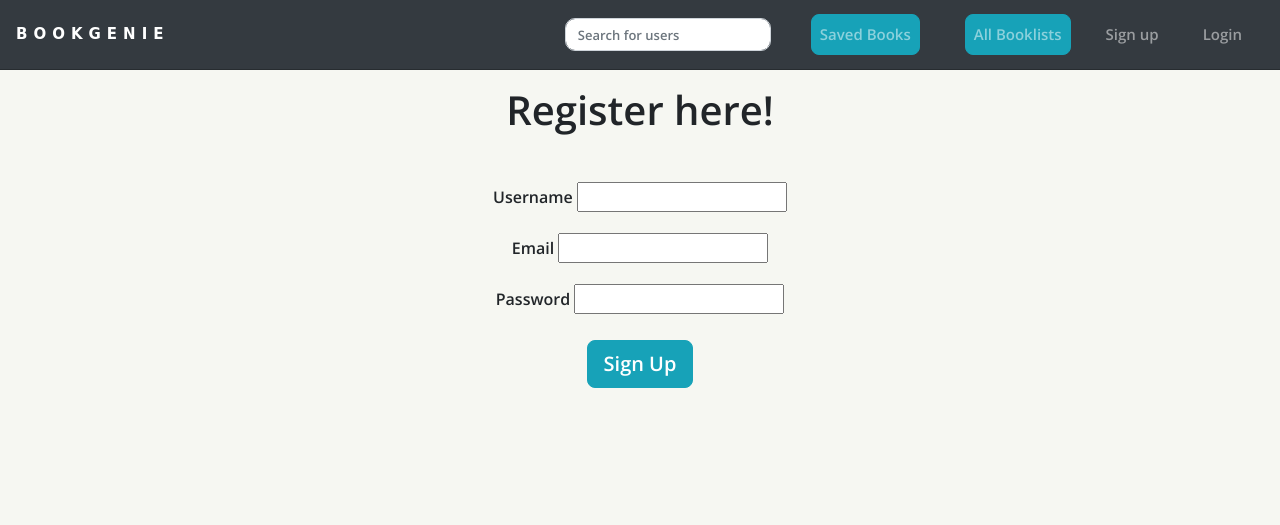
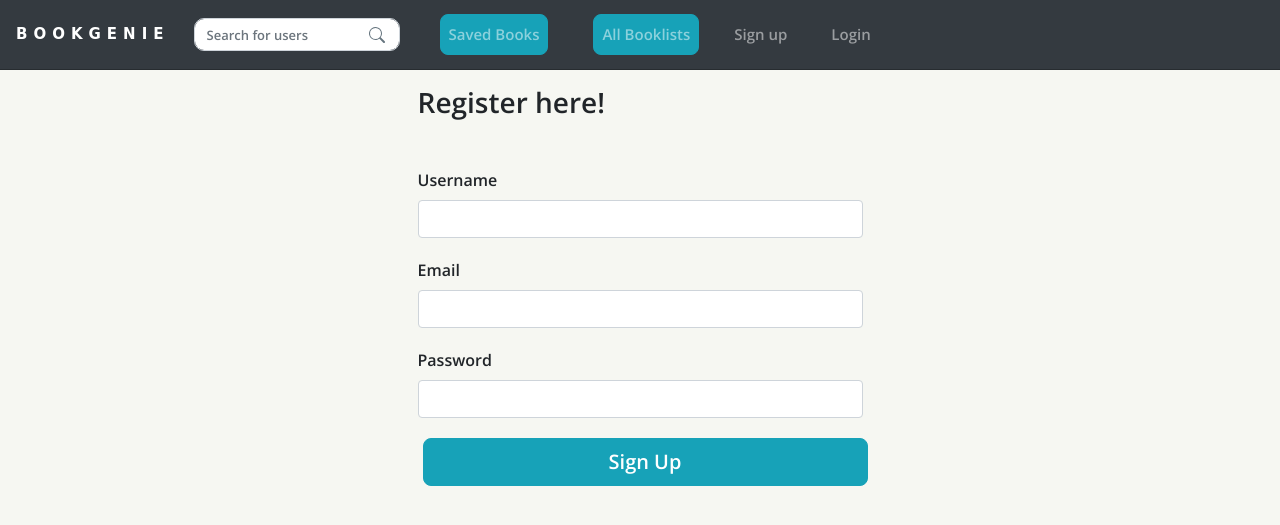
Before and after one commit to ShaheenKhan99/Capstone-1, a Flask app: page /signup in a window 1280 px wide. Shown: the top 525 px of the page. Run offline with Flask 2, Linux system fonts and the light colour scheme; some libraries are stand-ins or nearby versions; some web fonts are replaced.

Commit message:
modified styles

```diff
--- a/forms.py
+++ b/forms.py
@@ -24,7 +24,7 @@ class EditUserForm(FlaskForm):
 class LoginForm(FlaskForm):
     """User login form"""
 
-    username = StringField("Username: ", validators=[DataRequired(), Length(max=30)])
+    username = StringField("Username: ", validators=[DataRequired()])
     password = PasswordField("Password: ", validators=[DataRequired()])
 
 ##########################################################################
@@ -40,7 +40,7 @@ class AddReviewForm(FlaskForm):
     """Form for creating review for book in database"""
 
     summary = TextAreaField("Summary", validators=[DataRequired()])
-    url = URLField("URL")
+    url = URLField("URL - Add link to review from another website")
 
 
 class EditReviewForm(FlaskForm):
--- a/templates/base.html
+++ b/templates/base.html
@@ -18,50 +18,54 @@
     <script src="https://code.jquery.com/jquery-3.3.1.slim.min.js" integrity="sha384-q8i/X+965DzO0rT7abK41JStQIAqVgRVzpbzo5smXKp4YfRvH+8abtTE1Pi6jizo" crossorigin="anonymous"></script>
     <script src="https://cdnjs.cloudflare.com/ajax/libs/popper.js/1.14.7/umd/popper.min.js" integrity="sha384-UO2eT0CpHqdSJQ6hJty5KVphtPhzWj9WO1clHTMGa3JDZwrnQq4sF86dIHNDz0W1" crossorigin="anonymous"></script>
     <script src="https://stackpath.bootstrapcdn.com/bootstrap/4.3.1/js/bootstrap.min.js" integrity="sha384-JjSmVgyd0p3pXB1rRibZUAYoIIy6OrQ6VrjIEaFf/nJGzIxFDsf4x0xIM+B07jRM" crossorigin="anonymous"></script>
-    <script src="static/books.js"></script>
 </head>
 <body>
-    <nav class="navbar sticky-top navbar-expand navbar-dark bg-dark">
-      <div class="container-fluid">
-        <div class="navbar-header">
-          <a class="navbar-brand" href="/">BOOKGENIE</a>
-        </div>
+  <!-- Navbar-->
+    <nav class="navbar sticky-top navbar-expand-lg navbar-dark bg-dark">
+      <a class="navbar-brand" href="/">BOOKGENIE</a>
+
+      <button class="navbar-toggler" type="button" data-toggle="collapse" data-target="#navbarNav" aria-controls="navbarNav" aria-expanded="false" aria-label="Toggle navigation">
+        <span class="navbar-toggler-icon"></span>
+      </button>
+      <div class="collapse navbar-collapse" id="navbarNav">
+
         <ul class="nav navbar-nav">
           {% if request.endpoint != None %}
-          <li>
+          <li class="nav-item">
             <form class="navbar-form navbar-right" action="/users">
               <input name="q" class="form-control" placeholder="Search for users" id="search">
-              <button class="btn btn-default">
-                <span class="fa fa-search"></span>
-              </button>
+                <button class="btn btn-default">
+                  <svg xmlns="http://www.w3.org/2000/svg" width="16" height="16" fill="currentColor" class="bi bi-search mb-2" viewBox="0 0 16 16">
+                  <path d="M11.742 10.344a6.5 6.5 0 1 0-1.397 1.398h-.001c.03.04.062.078.098.115l3.85 3.85a1 1 0 0 0 1.415-1.414l-3.85-3.85a1.007 1.007 0 0 0-.115-.1zM12 6.5a5.5 5.5 0 1 1-11 0 5.5 5.5 0 0 1 11 0z"/>
+                  </svg>
+                </button>
             </form>
           </li>
           {% endif %}
 
-          <li>
+          <li class="nav-item">
             <a class="btn btn-info mx-4 my-4 my-sm-0 nav-link" href="/books">Saved Books</a>
           </li>
-          <li>
+          <li class="nav-item">
             <a class="btn btn-info my-4 my-sm-0 nav-link" href="/booklists">All Booklists</a>
           </li>
 
           {% if g.user %}
-          <li>
+          <li class="nav-item">
             <a class="btn my-2 my-sm-0 nav-link" href="/logout">Logout</a>
           </li>
 
-          <li id="profile">
+          <li id="profile" class="nav-item">
             <a class="btn my-2 my-lg-0 nav-link" href="/users/{{g.user.id}}">{{g.user.username }}</a>
           </li>
 
           {% else %}
-          <li>
+          <li class="nav-item">
             <a class="btn my-2 my-sm-0 nav-link" href="/signup">Sign up</a>
           </li>
-          <li>
+          <li class="nav-item">
             <a class="btn my-2 my-sm-0 nav-link" href="/login">Login</a>
           </li>
-
 
           {% endif %}
 
@@ -69,6 +73,8 @@
 
       </div>
     </nav>
+<!-- Navbar end-->
+
     <div class="container" id="flash">
       {% for category, message in get_flashed_messages(with_categories=True) %}
         <div class="alert alert-{{ category }}">{{ message }}</div>
--- a/templates/booklists/index.html
+++ b/templates/booklists/index.html
@@ -25,7 +25,6 @@
                                 <a href="/books/{{ book.id }}" class="book-link">
                                     <div class="booklist-area">
                                         <img src="{{ book.image }}" alt="book cover" style="width:100%; height:200px;">
-                                        <p>{{ book.title.title() }}<p>
                                     </div>
                                 </a>
                             </li>
--- a/templates/books/book_details.html
+++ b/templates/books/book_details.html
@@ -14,7 +14,7 @@
       <div class="col-md-8">
         <div class="card-body">
           <h5 class="card-title">{{ book['title'].title() }}</h5>
-          <p class="card-text"><small class="text-muted">{{ book['author'].title() }}</small></p>
+          <p class="card-text"><small class="text-muted">By: {{ book['author'].title() }}</small></p>
           <p class="card-text">{{ book['description'] }}</p>
 
           {% if g.user %}
--- a/templates/books/index.html
+++ b/templates/books/index.html
@@ -9,7 +9,7 @@
         <h4 class="mt-4 mb-4" style="text-align:center">All Saved Books</h4>
         <div class="card-deck">
             {% for book in books %}
-                <div class="col-3">
+                <div class="col-2">
                     <a href="/books/{{ book.id}}" class="link">
                     <div class="card bg-light" id="results">
                         {% if book.image %}
@@ -17,7 +17,7 @@
                         {% else %}
                             <p>Image Not Available</p>
                         {% endif %}
-                            <p class="card-title text-center small">{{ book.title.title() }}</p>
+
                     </div>
                     </a>
                 </div>
--- a/templates/users/followers.html
+++ b/templates/users/followers.html
@@ -13,12 +13,13 @@
         <div class="col-lg-4 col-md-6 col-12">
           <div class="card user-card">
             <div class="card-inner">
-              <div class="card-contents">
+              <div class="card-contents text-center">
                 <a href="/users/{{ follower.id }}" class="card-link">
                   <p>{{ follower.username }}</p>
                 </a>
 
-                {% if g.user.is_following(follower) %}
+                {% if g.user.id != follower.id %}
+                  {% if g.user.is_following(follower) %}
                   <form method="POST"
                         action="/users/stop-following/{{ follower.id }}">
                     <button class="btn btn-primary btn-sm">Unfollow</button>
@@ -28,6 +29,7 @@
                     <button class="btn btn-outline-primary btn-sm">Follow</button>
                   </form>
                 {% endif %}
+              {% endif %}
 
               </div>
             </div>
--- a/templates/users/following.html
+++ b/templates/users/following.html
@@ -12,7 +12,7 @@
       <div class="col-lg-4 col-md-6 col-12">
         <div class="card user-card">
           <div class="card-inner">
-            <div class="card-contents">
+            <div class="card-contents text-center">
               <a href="/users/{{ followed_user.id }}" class="card-link">
                 <p>{{ followed_user.username }}</p>
               </a>
--- a/templates/users/index.html
+++ b/templates/users/index.html
@@ -10,7 +10,7 @@
 
   <div class="container">
     <h4 class="mt-4 mb-4" style="text-align:center">All users</h4>
-    <div class="row bg-secondary">
+    <div class="row bg-light">
       {% for user in users %}
           <div class="col-sm-2 text-center">
             <div class="card bg-light mb-3" style="max-width: 18rem;">
@@ -22,6 +22,7 @@
                 </a>
 
                 {% if g.user %}
+                  {% if g.user.id != user.id %}
 
                     {% if g.user.is_following(user) %}
                       <form method="POST" action="/users/stop-following/{{ user.id }}">
@@ -33,7 +34,7 @@
                         <button class="btn btn-outline-primary btn-sm">Follow</button>
                       </form>
                     {% endif %}
-
+                  {% endif %}
                 {% endif %}
 
             </div>
--- a/templates/users/login.html
+++ b/templates/users/login.html
@@ -18,7 +18,7 @@
           {{ field(placeholder=field.label.text, class="form-control") }}
         {% endfor %}
 
-        <button class="btn btn-primary btn-block btn-lg">Log in</button>
+        <button class="btn btn-info btn-block btn-lg">Log in</button>
       </form>
     </div>
   </div>
--- a/templates/users/signup.html
+++ b/templates/users/signup.html
@@ -4,19 +4,23 @@
 
 {% block content %}
 
-<div class="container text-center">
-  <h1 class="mb-5">Register here!</h1>
+
+<div class="row justify-content-md-center">
+  <div class="col-md-7 col-lg-5">
+    <h3 class="mb-5">Register here!</h3>
       <form method='POST'>
         {{form.hidden_tag()}}
           {% for field in form if field.widget.input_type != 'hidden' %}
             <p>
-          {{field.label}}
-          {{field}}
+            {{ field.label }}
+            {{  field(class_='form-control')}}
             </p>
           {% endfor %}
-      <button class="btn btn-info btn-lg">Sign Up</button>
+            <button class="btn btn-info btn-block btn-lg">Sign Up</button>
       </form>
+  </div>
 </div>
 
 
+
 {% endblock %}
```
Also changed, not shown: templates/books/book.html (+53 -49 lines), templates/results.html (+4 -4 lines), templates/users/show.html (+6 -8 lines), templates/reviews/new.html (line endings or trailing spaces). Lines whose indentation alone changed are shown as unchanged.
